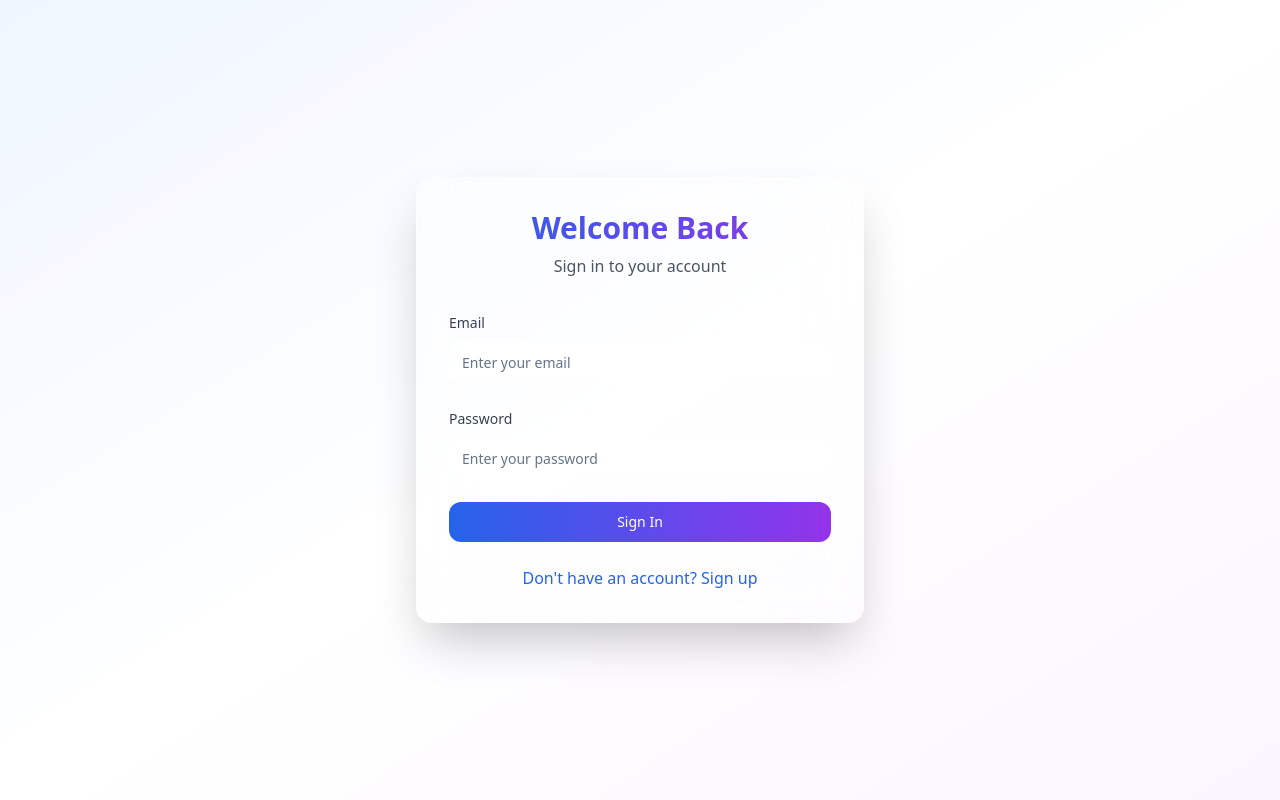
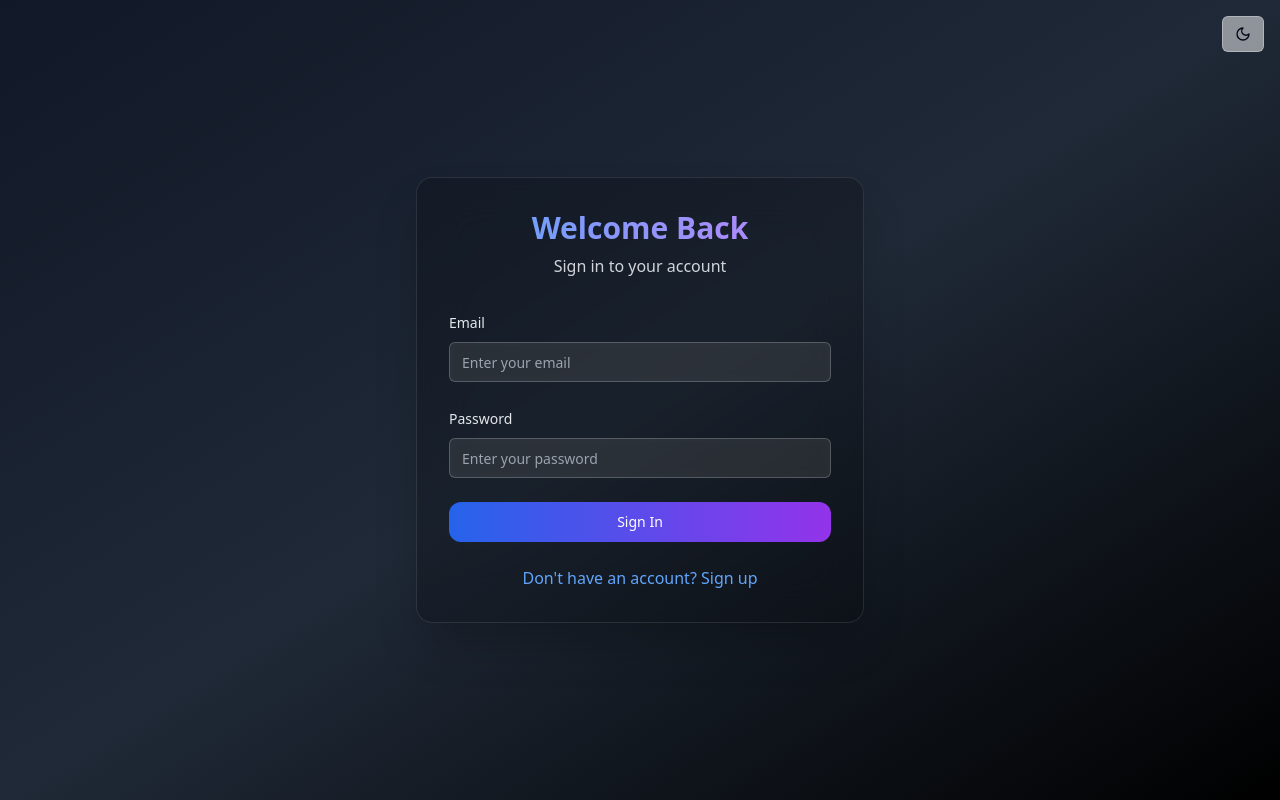
Before and after one commit to devAndreotti/self-sync-daily, a React (Vite) app: page /auth in a window 1280 px wide. Built offline with nearby package versions, Linux system fonts and the light colour scheme.

Commit message:
Fix: Dark theme for login screen
Adjusted the login screen's styling to match the dark theme, including background and text colors.

```diff
--- a/src/pages/Auth.tsx
+++ b/src/pages/Auth.tsx
@@ -7,6 +7,8 @@ import { Input } from '@/components/ui/input';
 import { Label } from '@/components/ui/label';
 import { Alert, AlertDescription } from '@/components/ui/alert';
 import { User } from '@supabase/supabase-js';
+import { useTheme } from '@/contexts/ThemeContext';
+import ThemeToggle from '@/components/ThemeToggle';
 
 const Auth = () => {
   const [isLogin, setIsLogin] = useState(true);
@@ -16,6 +18,7 @@ const Auth = () => {
   const [error, setError] = useState('');
   const [user, setUser] = useState<User | null>(null);
   const navigate = useNavigate();
+  const { theme } = useTheme();
 
   useEffect(() => {
     // Check current session and redirect if already logged in
@@ -85,22 +88,27 @@ const Auth = () => {
   };
 
   return (
-    <div className="min-h-screen bg-gradient-to-br from-blue-50 via-white to-purple-50 flex items-center justify-center p-4">
+    <div className="min-h-screen bg-gradient-to-br from-gray-900 via-gray-800 to-black dark:from-gray-950 dark:via-gray-900 dark:to-black flex items-center justify-center p-4">
+      {/* Theme toggle in top right corner */}
+      <div className="absolute top-4 right-4">
+        <ThemeToggle />
+      </div>
+
       <div className="w-full max-w-md">
-        {/* Glassmorphism card */}
-        <div className="backdrop-blur-xl bg-white/30 border border-white/20 rounded-2xl p-8 shadow-2xl">
+        {/* Glassmorphism card with dark theme */}
+        <div className="backdrop-blur-xl bg-black/20 dark:bg-black/40 border border-white/10 dark:border-white/20 rounded-2xl p-8 shadow-2xl">
           <div className="text-center mb-8">
-            <h1 className="text-3xl font-bold bg-gradient-to-r from-blue-600 to-purple-600 bg-clip-text text-transparent">
+            <h1 className="text-3xl font-bold bg-gradient-to-r from-blue-400 to-purple-400 bg-clip-text text-transparent">
               {isLogin ? 'Welcome Back' : 'Create Account'}
             </h1>
-            <p className="text-gray-600 mt-2">
+            <p className="text-gray-300 dark:text-gray-400 mt-2">
               {isLogin ? 'Sign in to your account' : 'Sign up to get started'}
             </p>
           </div>
 
           <form onSubmit={handleAuth} className="space-y-6">
             <div className="space-y-2">
-              <Label htmlFor="email" className="text-gray-700 font-medium">
+              <Label htmlFor="email" className="text-gray-200 dark:text-gray-300 font-medium">
                 Email
               </Label>
               <Input
@@ -110,12 +118,12 @@ const Auth = () => {
                 onChange={(e) => setEmail(e.target.value)}
                 required
                 placeholder="Enter your email"
-                className="backdrop-blur-sm bg-white/50 border-white/30 focus:border-blue-400 focus:ring-blue-400/20"
+                className="backdrop-blur-sm bg-white/10 dark:bg-white/5 border-white/20 dark:border-white/30 text-white dark:text-gray-100 placeholder:text-gray-400 focus:border-blue-400 focus:ring-blue-400/20"
               />
             </div>
 
             <div className="space-y-2">
-              <Label htmlFor="password" className="text-gray-700 font-medium">
+              <Label htmlFor="password" className="text-gray-200 dark:text-gray-300 font-medium">
                 Password
               </Label>
               <Input
@@ -125,13 +133,13 @@ const Auth = () => {
                 onChange={(e) => setPassword(e.target.value)}
                 required
                 placeholder="Enter your password"
-                className="backdrop-blur-sm bg-white/50 border-white/30 focus:border-blue-400 focus:ring-blue-400/20"
+                className="backdrop-blur-sm bg-white/10 dark:bg-white/5 border-white/20 dark:border-white/30 text-white dark:text-gray-100 placeholder:text-gray-400 focus:border-blue-400 focus:ring-blue-400/20"
               />
             </div>
 
             {error && (
-              <Alert className="backdrop-blur-sm bg-red-50/50 border-red-200/50">
-                <AlertDescription className="text-red-800">
+              <Alert className="backdrop-blur-sm bg-red-500/20 dark:bg-red-500/30 border-red-400/50 dark:border-red-400/60">
+                <AlertDescription className="text-red-200 dark:text-red-100">
                   {error}
                 </AlertDescription>
               </Alert>
@@ -152,7 +160,7 @@ const Auth = () => {
                 setIsLogin(!isLogin);
                 setError('');
               }}
-              className="text-blue-600 hover:text-blue-700 font-medium transition-colors duration-200"
+              className="text-blue-400 hover:text-blue-300 font-medium transition-colors duration-200"
             >
               {isLogin ? "Don't have an account? Sign up" : "Already have an account? Sign in"}
             </button>
```
